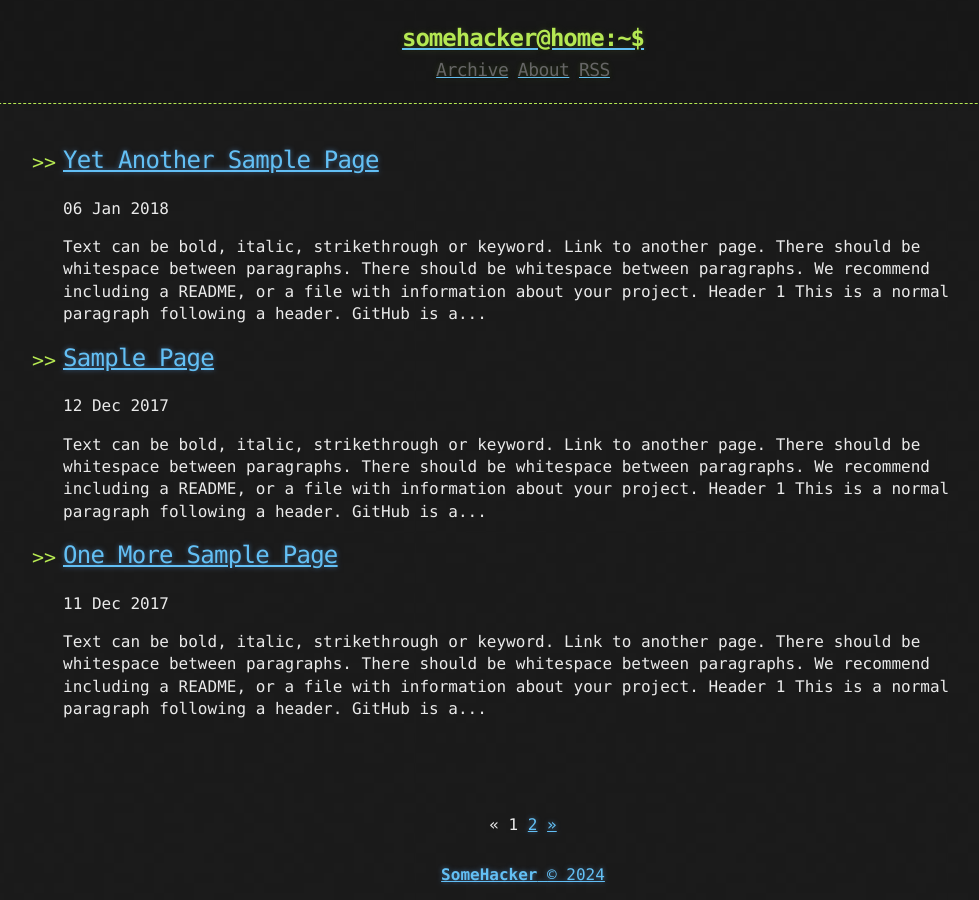
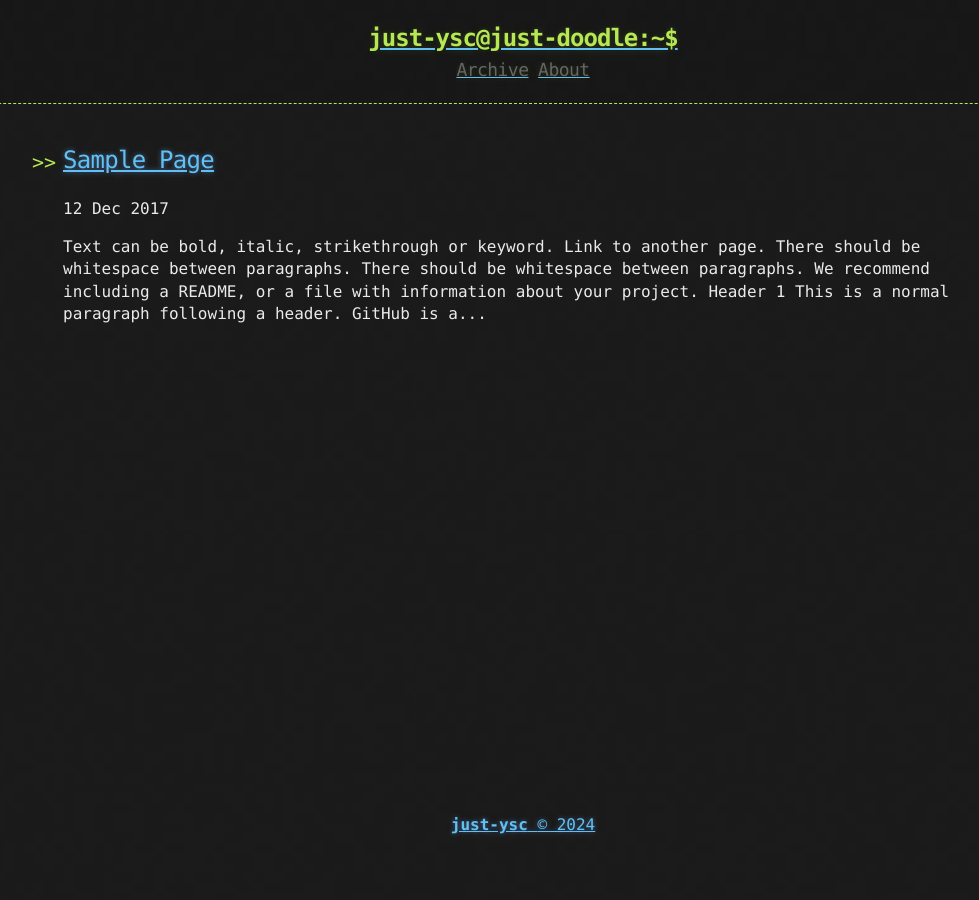
Before and after one commit to just-ysc/just-ysc.github.io, a Jekyll site: the page built from index.html, in a window 1280 px wide. Shown: the whole page, without its empty margins (117-1096 px from the left). Built offline with Jekyll 4.4.1, drawn with Linux system fonts in a browser that asks for light colours; the list of posts is cut into pages by our own code.

Commit message:
feat: customize site configs

````diff
--- a/_config.yml
+++ b/_config.yml
@@ -1,16 +1,16 @@
-title: Hacker-Blog
-description: "A Jekyll Blog Theme For Hackers"
+title: just-doodle
+description: "just doodle by just ysc"
 author:
-  name: "SomeHacker"
-  email: "someone@somewebsite.somedomain"
-  url: "https://ashishchaudhary.in/hacker-blog"
+  name: "just-ysc"
+  email: "cks6589@snu.ac.kr"
+  url: "https://github.com/just-ysc"
 
 baseurl: /
 
 source: .
 destination: ./_site
 permalink: /:title
-paginate: 3
+paginate: 5
 paginate_path: /page/:num/
 
 defaults:
@@ -28,5 +28,5 @@ plugins:
   - jekyll-sitemap
 
 # Custom variables
-owner : "SomeHacker"
-year : "2020"
+owner : "just-ysc"
+year : "2024"
--- a/_includes/header.html
+++ b/_includes/header.html
@@ -2,7 +2,7 @@
   <div>
     <a href="{{ "/" | prepend: site.baseurl | replace: '//', '/' }}">
     {% assign owner_first_name = site.owner | split: " " %}
-    <h1>{{ owner_first_name[0] | downcase }}@home:~$</h1>
+    <h1>{{ owner_first_name[0] | downcase }}@just-doodle:~$</h1>
     </a>
     <div class="header-links">
       {% include links.html %}
--- a/_includes/links.html
+++ b/_includes/links.html
@@ -1,3 +1,2 @@
 <a href="{{ "/archive" | prepend: site.baseurl | replace: '//', '/' }}"><h2 class="header-link">Archive</h2></a>
 <a href="{{ "/about" | prepend: site.baseurl | replace: '//', '/' }}"><h2 class="header-link">About</h2></a>
-<a href="{{ "/atom.xml" | prepend: site.baseurl | replace: '//', '/' }}"><h2 class="header-link">RSS</h2></a>
--- a/_posts/2017-12-10-Another-Sample-Page.md
+++ /dev/null
@@ -1,124 +0,0 @@
----
-title: Another Sample Page
-published: true
----
-
-Text can be **bold**, _italic_, ~~strikethrough~~ or `keyword`.
-
-[Link to another page](another-page).
-
-There should be whitespace between paragraphs.
-
-There should be whitespace between paragraphs. We recommend including a README, or a file with information about your project.
-
-# [](#header-1)Header 1
-
-This is a normal paragraph following a header. GitHub is a code hosting platform for version control and collaboration. It lets you and others work together on projects from anywhere.
-
-## [](#header-2)Header 2
-
-> This is a blockquote following a header.
->
-> When something is important enough, you do it even if the odds are not in your favor.
-
-### [](#header-3)Header 3
-
-```js
-// Javascript code with syntax highlighting.
-var fun = function lang(l) {
-  dateformat.i18n = require('./lang/' + l)
-  return true;
-}
-```
-
-```ruby
-# Ruby code with syntax highlighting
-GitHubPages::Dependencies.gems.each do |gem, version|
-  s.add_dependency(gem, "= #{version}")
-end
-```
-
-#### [](#header-4)Header 4
-
-*   This is an unordered list following a header.
-*   This is an unordered list following a header.
-*   This is an unordered list following a header.
-
-##### [](#header-5)Header 5
-
-1.  This is an ordered list following a header.
-2.  This is an ordered list following a header.
-3.  This is an ordered list following a header.
-
-###### [](#header-6)Header 6
-
-| head1        | head two          | three |
-|:-------------|:------------------|:------|
-| ok           | good swedish fish | nice  |
-| out of stock | good and plenty   | nice  |
-| ok           | good `oreos`      | hmm   |
-| ok           | good `zoute` drop | yumm  |
-
-### There's a horizontal rule below this.
-
-* * *
-
-### Here is an unordered list:
-
-*   Item foo
-*   Item bar
-*   Item baz
-*   Item zip
-
-### And an ordered list:
-
-1.  Item one
-1.  Item two
-1.  Item three
-1.  Item four
-
-### And a nested list:
-
-- level 1 item
-  - level 2 item
-  - level 2 item
-    - level 3 item
-    - level 3 item
-- level 1 item
-  - level 2 item
-  - level 2 item
-  - level 2 item
-- level 1 item
-  - level 2 item
-  - level 2 item
-- level 1 item
-
-### Small image
-
-![](https://assets-cdn.github.com/images/icons/emoji/octocat.png)
-
-### Large image
-
-![](https://guides.github.com/activities/hello-world/branching.png)
-
-
-### Definition lists can be used with HTML syntax.
-
-<dl>
-<dt>Name</dt>
-<dd>Godzilla</dd>
-<dt>Born</dt>
-<dd>1952</dd>
-<dt>Birthplace</dt>
-<dd>Japan</dd>
-<dt>Color</dt>
-<dd>Green</dd>
-</dl>
-
-```
-Long, single-line code blocks should not wrap. They should horizontally scroll if they are too long. This line should be long enough to demonstrate this.
-```
-
-```
-The final element.
-```
--- a/_posts/2017-12-11-One-More-Sample-Page.md
+++ /dev/null
@@ -1,124 +0,0 @@
----
-title: One More Sample Page
-published: true
----
-
-Text can be **bold**, _italic_, ~~strikethrough~~ or `keyword`.
-
-[Link to another page](another-page).
-
-There should be whitespace between paragraphs.
-
-There should be whitespace between paragraphs. We recommend including a README, or a file with information about your project.
-
-# [](#header-1)Header 1
-
-This is a normal paragraph following a header. GitHub is a code hosting platform for version control and collaboration. It lets you and others work together on projects from anywhere.
-
-## [](#header-2)Header 2
-
-> This is a blockquote following a header.
->
-> When something is important enough, you do it even if the odds are not in your favor.
-
-### [](#header-3)Header 3
-
-```js
-// Javascript code with syntax highlighting.
-var fun = function lang(l) {
-  dateformat.i18n = require('./lang/' + l)
-  return true;
-}
-```
-
-```ruby
-# Ruby code with syntax highlighting
-GitHubPages::Dependencies.gems.each do |gem, version|
-  s.add_dependency(gem, "= #{version}")
-end
-```
-
-#### [](#header-4)Header 4
-
-*   This is an unordered list following a header.
-*   This is an unordered list following a header.
-*   This is an unordered list following a header.
-
-##### [](#header-5)Header 5
-
-1.  This is an ordered list following a header.
-2.  This is an ordered list following a header.
-3.  This is an ordered list following a header.
-
-###### [](#header-6)Header 6
-
-| head1        | head two          | three |
-|:-------------|:------------------|:------|
-| ok           | good swedish fish | nice  |
-| out of stock | good and plenty   | nice  |
-| ok           | good `oreos`      | hmm   |
-| ok           | good `zoute` drop | yumm  |
-
-### There's a horizontal rule below this.
-
-* * *
-
-### Here is an unordered list:
-
-*   Item foo
-*   Item bar
-*   Item baz
-*   Item zip
-
-### And an ordered list:
-
-1.  Item one
-1.  Item two
-1.  Item three
-1.  Item four
-
-### And a nested list:
-
-- level 1 item
-  - level 2 item
-  - level 2 item
-    - level 3 item
-    - level 3 item
-- level 1 item
-  - level 2 item
-  - level 2 item
-  - level 2 item
-- level 1 item
-  - level 2 item
-  - level 2 item
-- level 1 item
-
-### Small image
-
-![](https://assets-cdn.github.com/images/icons/emoji/octocat.png)
-
-### Large image
-
-![](https://guides.github.com/activities/hello-world/branching.png)
-
-
-### Definition lists can be used with HTML syntax.
-
-<dl>
-<dt>Name</dt>
-<dd>Godzilla</dd>
-<dt>Born</dt>
-<dd>1952</dd>
-<dt>Birthplace</dt>
-<dd>Japan</dd>
-<dt>Color</dt>
-<dd>Green</dd>
-</dl>
-
-```
-Long, single-line code blocks should not wrap. They should horizontally scroll if they are too long. This line should be long enough to demonstrate this.
-```
-
-```
-The final element.
-```
--- a/_posts/2018-01-06-Yet-Another-Sample-Page.md
+++ /dev/null
@@ -1,124 +0,0 @@
----
-title: Yet Another Sample Page
-published: true
----
-
-Text can be **bold**, _italic_, ~~strikethrough~~ or `keyword`.
-
-[Link to another page](another-page).
-
-There should be whitespace between paragraphs.
-
-There should be whitespace between paragraphs. We recommend including a README, or a file with information about your project.
-
-# [](#header-1)Header 1
-
-This is a normal paragraph following a header. GitHub is a code hosting platform for version control and collaboration. It lets you and others work together on projects from anywhere.
-
-## [](#header-2)Header 2
-
-> This is a blockquote following a header.
->
-> When something is important enough, you do it even if the odds are not in your favor.
-
-### [](#header-3)Header 3
-
-```js
-// Javascript code with syntax highlighting.
-var fun = function lang(l) {
-  dateformat.i18n = require('./lang/' + l)
-  return true;
-}
-```
-
-```ruby
-# Ruby code with syntax highlighting
-GitHubPages::Dependencies.gems.each do |gem, version|
-  s.add_dependency(gem, "= #{version}")
-end
-```
-
-#### [](#header-4)Header 4
-
-*   This is an unordered list following a header.
-*   This is an unordered list following a header.
-*   This is an unordered list following a header.
-
-##### [](#header-5)Header 5
-
-1.  This is an ordered list following a header.
-2.  This is an ordered list following a header.
-3.  This is an ordered list following a header.
-
-###### [](#header-6)Header 6
-
-| head1        | head two          | three |
-|:-------------|:------------------|:------|
-| ok           | good swedish fish | nice  |
-| out of stock | good and plenty   | nice  |
-| ok           | good `oreos`      | hmm   |
-| ok           | good `zoute` drop | yumm  |
-
-### There's a horizontal rule below this.
-
-* * *
-
-### Here is an unordered list:
-
-*   Item foo
-*   Item bar
-*   Item baz
-*   Item zip
-
-### And an ordered list:
-
-1.  Item one
-1.  Item two
-1.  Item three
-1.  Item four
-
-### And a nested list:
-
-- level 1 item
-  - level 2 item
-  - level 2 item
-    - level 3 item
-    - level 3 item
-- level 1 item
-  - level 2 item
-  - level 2 item
-  - level 2 item
-- level 1 item
-  - level 2 item
-  - level 2 item
-- level 1 item
-
-### Small image
-
-![](https://assets-cdn.github.com/images/icons/emoji/octocat.png)
-
-### Large image
-
-![](https://guides.github.com/activities/hello-world/branching.png)
-
-
-### Definition lists can be used with HTML syntax.
-
-<dl>
-<dt>Name</dt>
-<dd>Godzilla</dd>
-<dt>Born</dt>
-<dd>1952</dd>
-<dt>Birthplace</dt>
-<dd>Japan</dd>
-<dt>Color</dt>
-<dd>Green</dd>
-</dl>
-
-```
-Long, single-line code blocks should not wrap. They should horizontally scroll if they are too long. This line should be long enough to demonstrate this.
-```
-
-```
-The final element.
-```
````
Also changed, not shown: about.md (+28 -1 lines).
